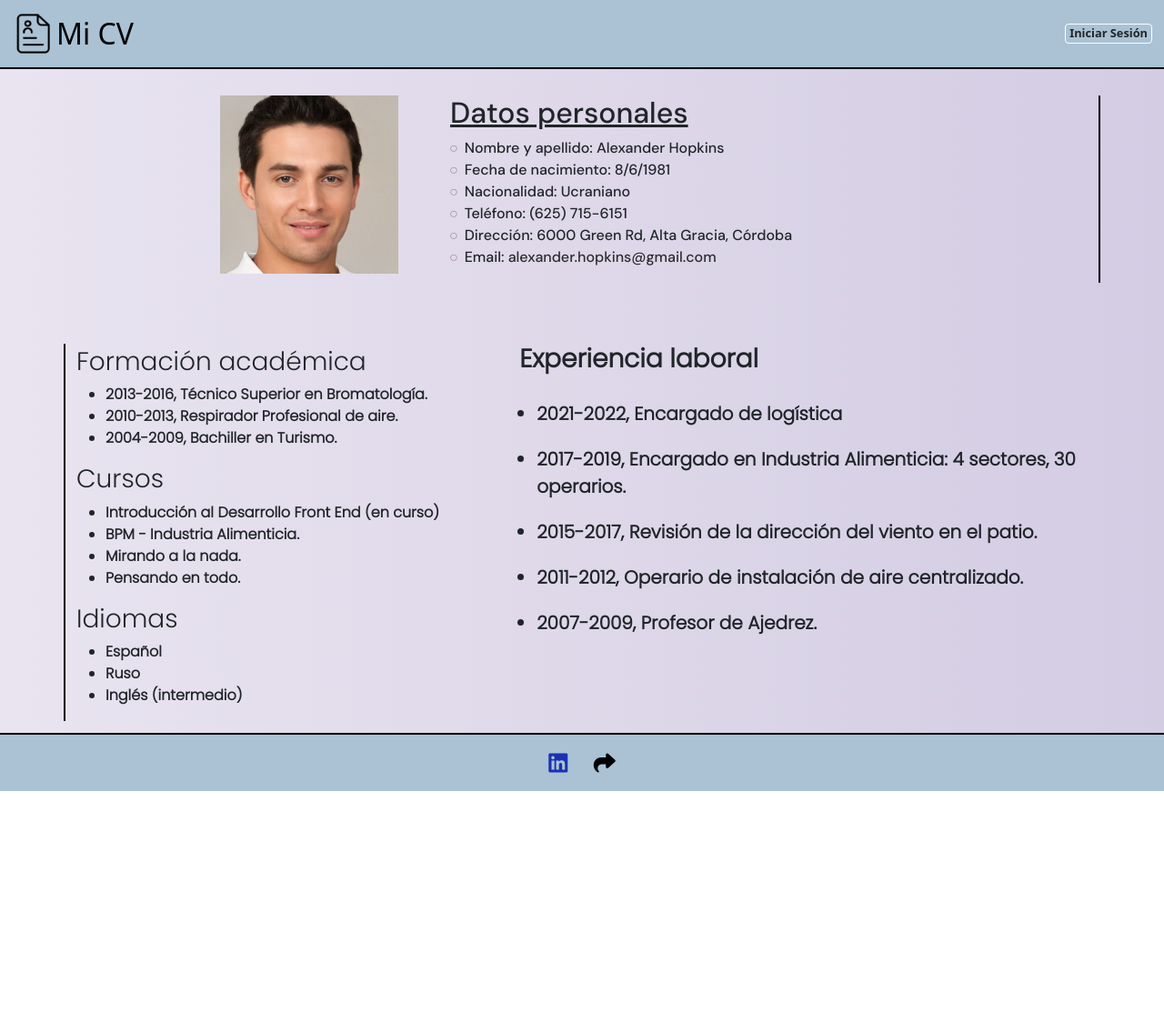
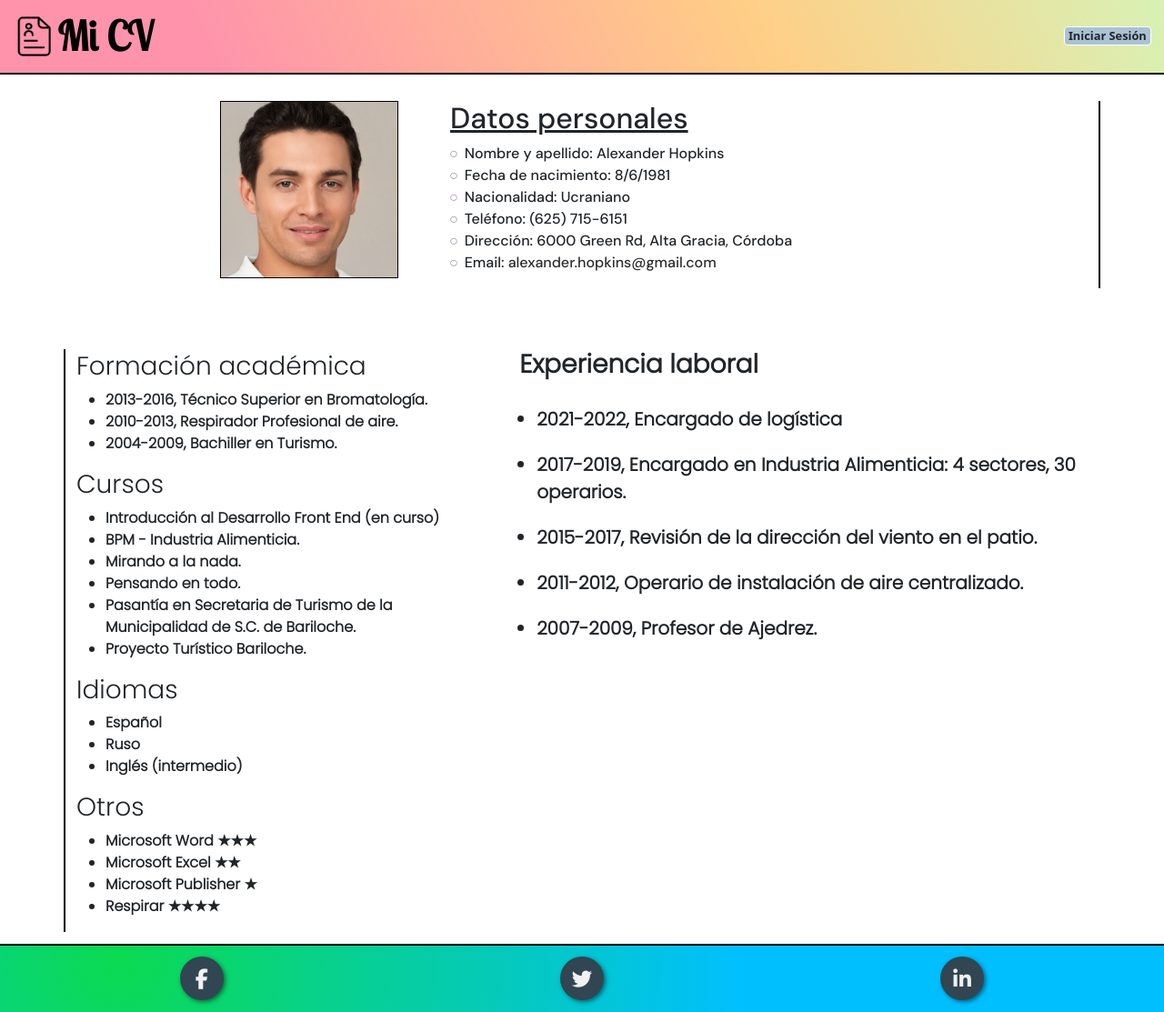
Before and after one commit to Alexhtml7/Proyecto-final-CV, a plain HTML site: page index.html in a window 1280 px wide. Shown: the whole page at 91% size. Before the commit the page ends 870 px from the top, so only its background shows below. Drawn offline with nearby package versions, Linux system fonts and the light colour scheme.

Commit message:
Cambio de footer, btns y estilos en header.

```diff
--- a/assets/cv.css
+++ b/assets/cv.css
@@ -3,18 +3,14 @@ header {
 }
 
 body {
-    background: #D3CCE3;
-    /* fallback for old browsers */
-    background: -webkit-linear-gradient(to right, #E9E4F0, #D3CCE3);
-    /* Chrome 10-25, Safari 5.1-6 */
-    background: linear-gradient(to right, #E9E4F0, #D3CCE3);
-    /* W3C, IE 10+/ Edge, Firefox 16+, Chrome 26+, Opera 12+, Safari 7+ */
+    background-color: white;
 
 }
 
 #navbar {
-    background-color: #aac2d4;
+    background-image: linear-gradient( 64.3deg,  rgba(254,122,152,0.81) 17.7%, rgba(255,206,134,1) 64.7%, rgba(172,253,163,0.64) 112.1% );
     border-bottom: 2px solid black;
+    padding: .1%;
 }
 
 #btn2 {
@@ -27,13 +23,17 @@ body {
     font-weight: 600;
 }
 
+@media (hover: hover) {
     #btn2:hover {
         color: rgb(23, 9, 83);
         text-decoration: underline;
     }
+}
 
 .navbar-brand {
-    font-size: xx-large;
+    font-size: 280%;
+    font-weight: bolder;
+    font-family: 'Lobster Two', cursive;
 }
 
 .col-4 {
@@ -41,12 +41,17 @@ body {
 }
 
 section img {
-    width: 55%;
+    max-width: 55%;
+    height: auto;
 }
 
 #datosPers {
     margin-left: 4.5%;
     text-decoration: underline;
+}
+
+.imgp {
+    border: 1px solid black;
 }
 
 .col-5 {
@@ -69,15 +74,16 @@ section img {
     color: rgb(44, 44, 44);
 }
 
+@media (hover: hover) {
     #email:hover {
         color: rgb(136, 19, 151);
         text-decoration: underline;
+    }
 }
 
 #contenedor1 {
     margin-bottom: 4%;
     font-family: 'DM Sans', sans-serif;
-
 }
 
 .col-7 {
@@ -101,15 +107,6 @@ section img {
 #expLaboral {
     margin-left: 13px;
     font-weight: bold;
-}
-
-footer {
-    border-top: 2px solid black;
-    background-color: #aac2d4;
-    text-align: center;
-    font-size: 150%;
-    margin-top: 1%;
-    padding: 1%;
 }
 
 #linkedin {
@@ -150,7 +147,7 @@ footer {
     top: 6rem;
     left: 10rem;
     transform: translate(-50%, -50%) scale(0);
-    color: white;
+    color: rgb(112, 110, 110);
     transition: -2s;
 }
 
@@ -185,4 +182,41 @@ footer {
         height: 6.6rem;
     }
 }
+
 /** Cierra Got top button */
+
+footer {
+    background-image: radial-gradient( circle 767px at 10.2% 22.1%,  rgba(11,218,81,1) 0%, rgba(0,191,255,1) 90% );
+
+    justify-content: center;
+    align-items: center;
+    max-width: auto;
+    border-top: 2px solid black;
+    text-align: center;
+    font-size: 100%;
+    margin-top: 1%;
+    padding: 1%;
+  }
+
+  .botones {
+    display: flex;
+    justify-content: space-around;
+  }
+
+  .botones a {
+    text-decoration: none;
+    font-size: 140%;
+    width: 3rem;
+    height: 3rem;
+    line-height: 50px;
+    text-align: center;
+    background: #314652;
+    color: #f1f1f1;
+    border-radius: 50%;
+    box-shadow: 2px 2px 5px rgba(0, 0, 0, .5);
+    transition: all .4s ease-in-out;
+  }
+
+  .botones a:hover {
+    transform: scale(1.2);
+  }
--- a/index.html
+++ b/index.html
@@ -5,12 +5,13 @@
     <meta charset="UTF-8">
     <meta http-equiv="X-UA-Compatible" content="IE=edge">
     <meta name="viewport" content="width=device-width, initial-scale=1.0">
-    <title>Currículum Vitae</title>
-    <link href="assets/cv.ico" rel="icon" type="image/x-icon" />
+    <title>Mi CV</title>
+    <link href="assets/img.ico" rel="icon" type="image/x-icon" />
     <!-- agregar propiedades del Open Graph!-->
     <!-- Google Fonts-->
     <link href="https://fonts.googleapis.com/css2?family=DM+Sans:wght@500&display=swap" rel="stylesheet">
     <link href="https://fonts.googleapis.com/css2?family=Poppins:wght@300&display=swap" rel="stylesheet">
+    <link href="https://fonts.googleapis.com/css2?family=Lobster+Two&display=swap" rel="stylesheet"
 
     <!-- Bootstrap-->
     <link href="https://cdn.jsdelivr.net/npm/bootstrap@5.3.0-alpha1/dist/css/bootstrap.min.css" rel="stylesheet"
@@ -46,7 +47,7 @@
             <div id="contenedor1" class="container py-3">
                 <div class="row">
                     <div class="col-4">
-                        <img src="assets/11.jpg" alt="Foto">
+                        <img class="imgp" src="assets/11.jpg" alt="Foto de Alexander Hopkins">
                     </div>
                     <div class="col-8">
                         <h2 id="datosPers">Datos personales</h2>
@@ -79,12 +80,21 @@
                             <li>BPM - Industria Alimenticia.</li>
                             <li>Mirando a la nada.</li>
                             <li>Pensando en todo.</li>
+                            <li>Pasantía en Secretaria de Turismo de la Municipalidad de S.C. de Bariloche.</li>
+                            <li>Proyecto Turístico Bariloche.</li>
                         </ul>
                         <h3>Idiomas</h3>
                         <ul>
                             <li>Español</li>
                             <li>Ruso</li>
                             <li>Inglés (intermedio)</li>
+                        </ul>
+                        <h3>Otros</h3>
+                        <ul>
+                            <li>Microsoft Word ★★★</li>
+                            <li>Microsoft Excel ★★</li>
+                            <li>Microsoft Publisher ★</li>
+                            <li>Respirar ★★★★</li>
                         </ul>
                     </div>
                     <div class="col-7">
@@ -105,22 +115,30 @@
 
     </main>
     <footer>
-        <div class="container">
+       <!-- <div class="container">
             <div class="row">
                 <div class="col">
-                    <a id="linkedin" href="https://ar.linkedin.com/" class="fa-brands fa-linkedin"></a>
+                    <a id="linkedin"
+                        href="https://uk.linkedin.com/in/alexander-hopkins-576a4bb1/es?trk=people-guest_people_search-card"
+                        target="_blank" class="fa-brands fa-linkedin"></a>
 
                     <a id="share" href="#" class="fa-solid fa-share"></a>
                 </div>
             </div>
-        </div>
+        </div> -->
 
-        <div class="go-top-container">
+        <section class="botones">
+            <a href="https://www.facebook.com/skinn.hopkins" target="_blank" class="fa fa-facebook"></a>
+            <a href="https://twitter.com/alex_j_hopkins" target="_blank" class="fa fa-twitter"></a>
+            <a href="https://uk.linkedin.com/in/alexander-hopkins-576a4bb1/es?trk=people-guest_people_search-card"
+            target="_blank" class="fa fa-linkedin"></a>
+          </section>
+
+          <div class="go-top-container">
             <div class="go-top-button">
                 <i class="fa-solid fa-circle-arrow-up"></i>
             </div>
         </div>
-
 
     </footer>
 
```
Also changed, not shown: assets/cv.ico (deleted), assets/img.ico (added). Lines whose indentation alone changed are shown as unchanged.
